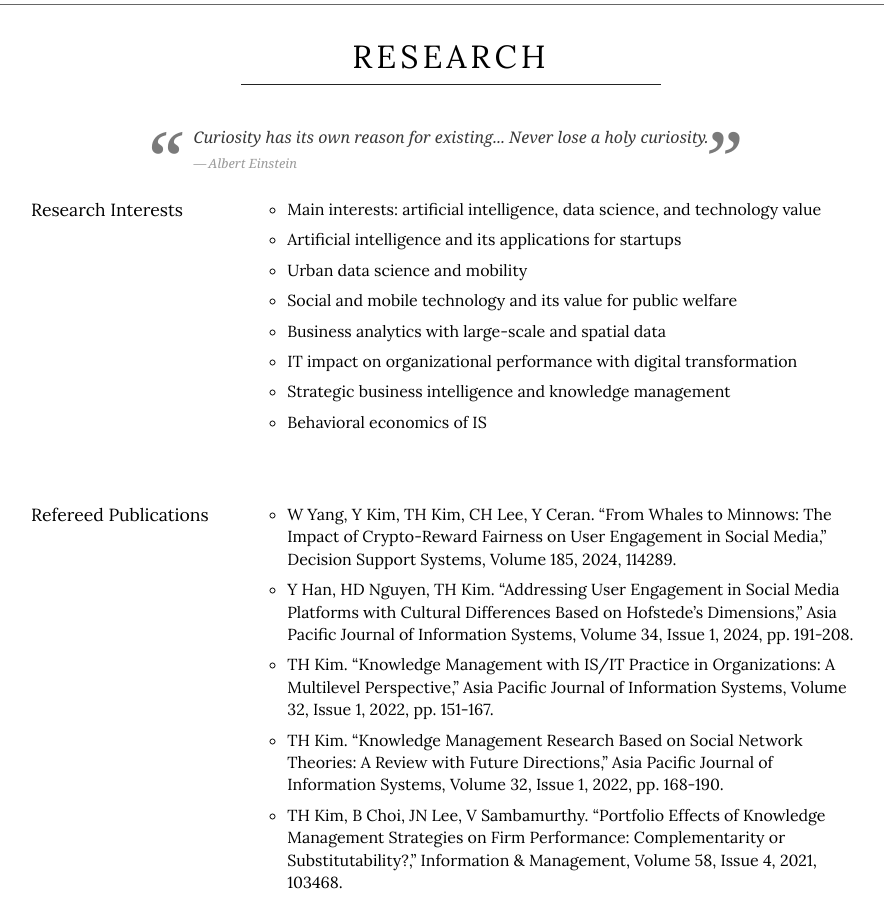
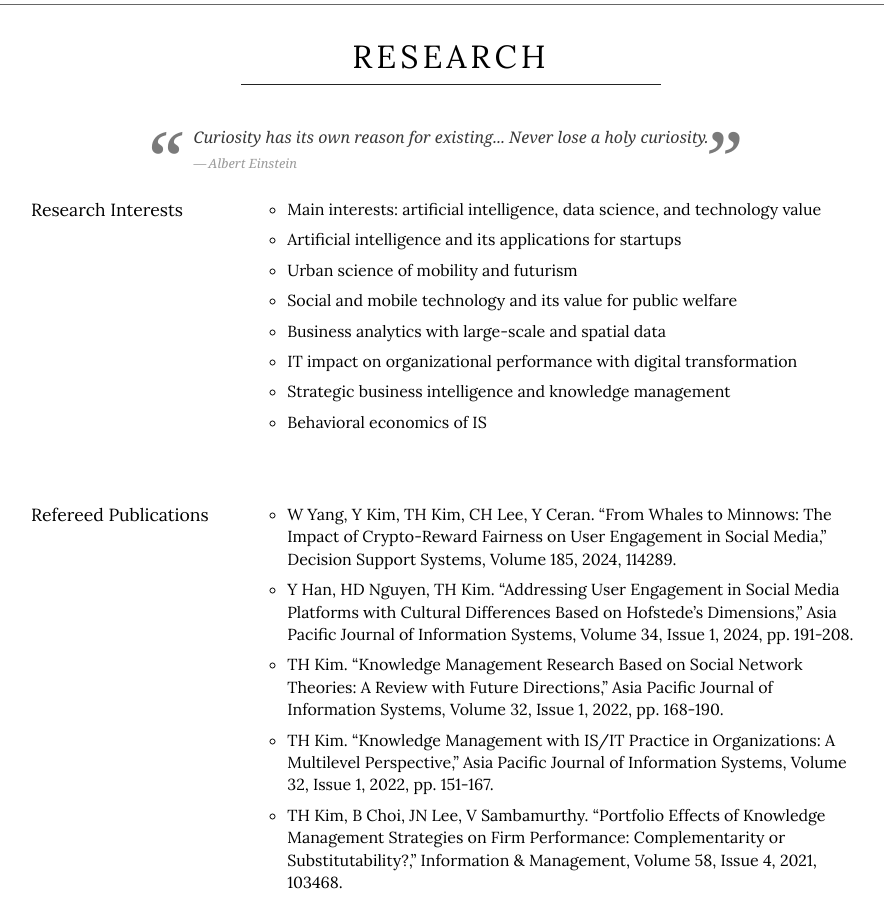
Before and after one commit to istaehun/taehun, a Jekyll site: the page built from index.html, in a window 1280 px wide and 900 px high, scrolled down 351 px. Shown: the whole window, without its empty margins (189-1073 px from the left). Built offline with Jekyll 4.4.1, drawn with Linux system fonts in a browser that asks for light colours; nearby versions of some CDN libraries.

Commit message:
Update research.yml

```diff
--- a/_data/research.yml
+++ b/_data/research.yml
@@ -3,7 +3,7 @@
   list:
     - "Main interests: artificial intelligence, data science, and technology value"
     - "Artificial intelligence and its applications for startups"
-    - "Urban data science and mobility"
+    - "Urban science of mobility and futurism"
     - "Social and mobile technology and its value for public welfare"
     - "Business analytics with large-scale and spatial data"
     - "IT impact on organizational performance with digital transformation"
@@ -14,8 +14,8 @@
   list:
     - "W Yang, Y Kim, TH Kim, CH Lee, Y Ceran. “From Whales to Minnows: The Impact of Crypto-Reward Fairness on User Engagement in Social Media,” Decision Support Systems, Volume 185, 2024, 114289."
     - "Y Han, HD Nguyen, TH Kim. “Addressing User Engagement in Social Media Platforms with Cultural Differences Based on Hofstede’s Dimensions,” Asia Pacific Journal of Information Systems, Volume 34, Issue 1, 2024, pp. 191-208."
+    - "TH Kim. “Knowledge Management Research Based on Social Network Theories: A Review with Future Directions,” Asia Pacific Journal of Information Systems, Volume 32, Issue 1, 2022, pp. 168-190."
     - "TH Kim. “Knowledge Management with IS/IT Practice in Organizations: A Multilevel Perspective,” Asia Pacific Journal of Information Systems, Volume 32, Issue 1, 2022, pp. 151-167."
-    - "TH Kim. “Knowledge Management Research Based on Social Network Theories: A Review with Future Directions,” Asia Pacific Journal of Information Systems, Volume 32, Issue 1, 2022, pp. 168-190."
     - "TH Kim, B Choi, JN Lee, V Sambamurthy. “Portfolio Effects of Knowledge Management Strategies on Firm Performance: Complementarity or Substitutability?,” Information & Management, Volume 58, Issue 4, 2021, 103468."
     - "C Guo, TH Kim, A Susarla, V Sambamurthy. “Understanding Content Contribution Behavior in a Geosegmented Mobile Virtual Community: The Context of Waze,” Information Systems Research, Volume 31, Issue 4, 2020, pp. 1398-1420."
     - "TH Kim, M Wimble, V Sambamurthy. “Disaggregation of the IT Capital Effects on Firm Performance: Empirical Evidence from an IT Asset Portfolio Perspective,” European Journal of Information Systems, Volume 27, Issue 4, 2018, pp. 449-469."
@@ -23,8 +23,8 @@
 -
   sub-title: Conference Proceedings and Presentations
   list:
-    - T Wu, Y Kim, TH Kim, S Petter. “Cross-Platform Comparison of Feature Differences and Their Effects on Content Production with Cryptocurrency Rewards,” INFORMS Annual Meeting, Pheonix, AZ, Oct 2023.
-    - M Lee, TH Kim. “User Engagement in Hyperlocal Content and Its Economic Contribution to Local Businesses,” INFORMS Annual Meeting, Pheonix, AZ, Oct 2023.
+    - "T Wu, Y Kim, TH Kim, S Petter. “Cross-Platform Comparison of Feature Differences and Their Effects on Content Production with Cryptocurrency Rewards,” INFORMS Annual Meeting, Pheonix, AZ, Oct 2023."
+    - "M Lee, TH Kim. “User Engagement in Hyperlocal Content and Its Economic Contribution to Local Businesses,” INFORMS Annual Meeting, Pheonix, AZ, Oct 2023."
     - "W Yang, CH Lee, Y Kim, TH Kim, Y Ceran. “The Role of Distributive Rule in the Decentralized Networks: Evidence from Steemit,” Korea Society of Management Information Systems Spring Conference, Jeju Island, South Korea, Jun 2023."
     - "W Yang, Y Kim, CH Lee, TH Kim, Y Ceran. “The Role of Fair Pay for Performance in the Decentralized Networks: Evidence from Steemit,” INFORMS Annual Meeting, Indianapolis, IN, Oct 2022."
     - "W Yang, Y Kim, CH Lee, TH Kim, Y Ceran. “The Role of Fair Pay for Performance in the Decentralized Networks: Evidence from Steemit,” POMS Annual Conference, Orlando, FL, Apr 2022. [virtual due to the pandemic with COVID-19]"
```
